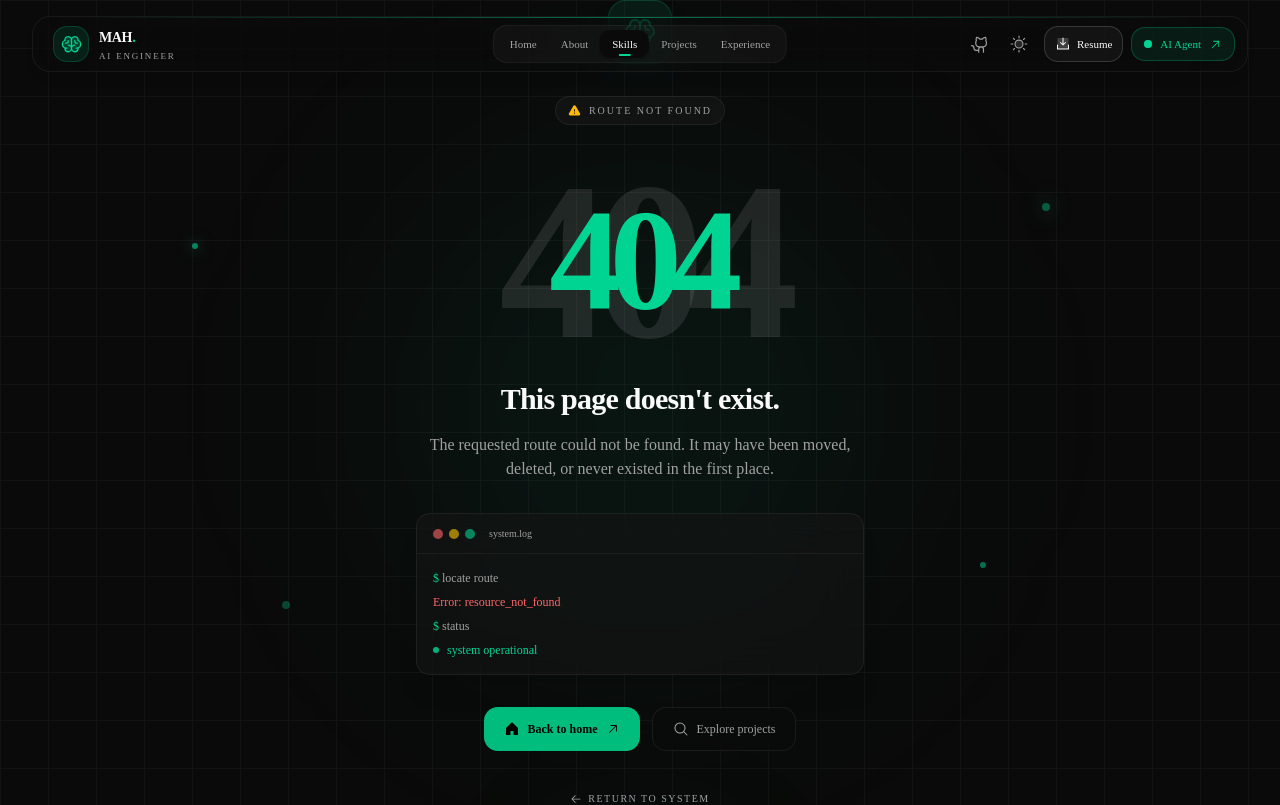
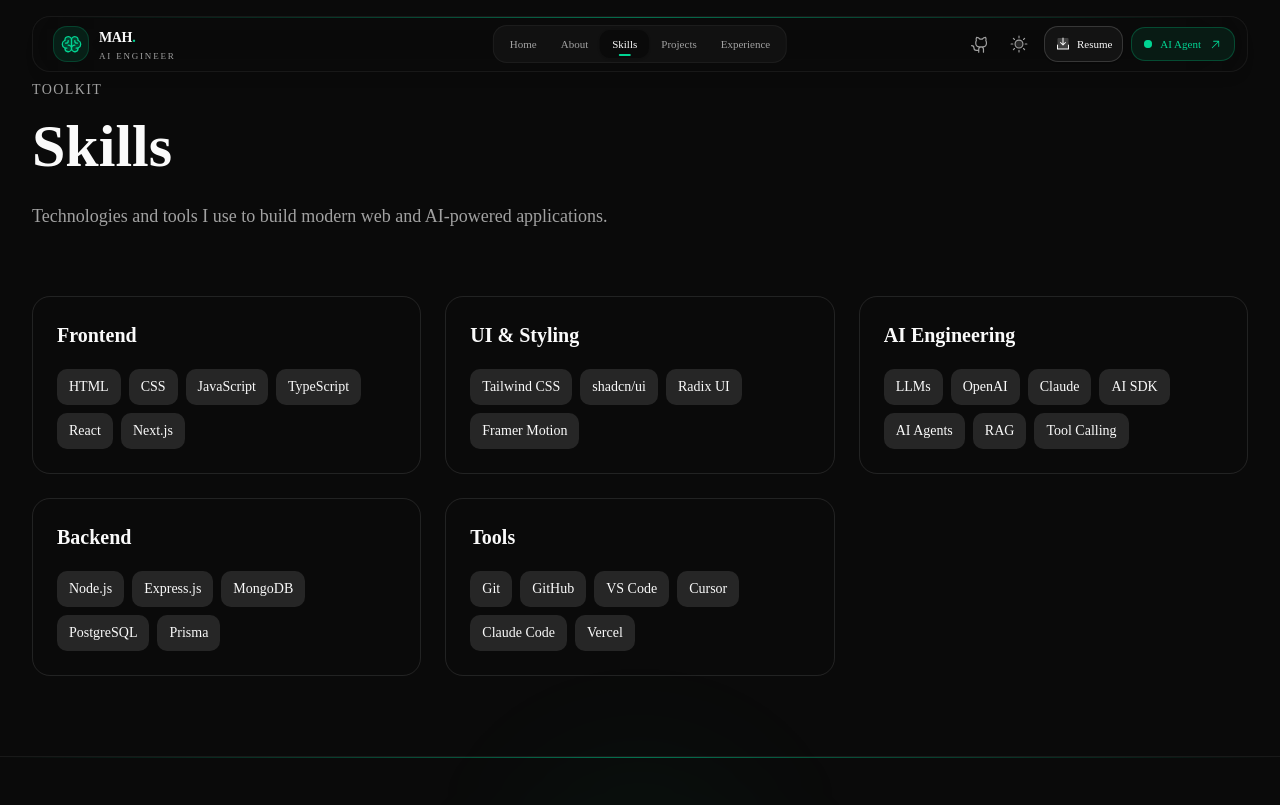
Before and after one commit to azijulhakimbd/Portfolio, a Next.js app: page /skills in a window 1280 px wide. Before the commit this address had no page. Shown: the top 805 px of the page. Built offline with nearby package versions, Linux system fonts and the light colour scheme.

Commit message:
feat:skills page add

```diff
--- /dev/null
+++ b/app/skills/page.tsx
@@ -0,0 +1,68 @@
+const skillGroups = [
+  {
+    title: "Frontend",
+    skills: ["HTML", "CSS", "JavaScript", "TypeScript", "React", "Next.js"],
+  },
+  {
+    title: "UI & Styling",
+    skills: ["Tailwind CSS", "shadcn/ui", "Radix UI", "Framer Motion"],
+  },
+  {
+    title: "AI Engineering",
+    skills: [
+      "LLMs",
+      "OpenAI",
+      "Claude",
+      "AI SDK",
+      "AI Agents",
+      "RAG",
+      "Tool Calling",
+    ],
+  },
+  {
+    title: "Backend",
+    skills: ["Node.js", "Express.js", "MongoDB", "PostgreSQL", "Prisma"],
+  },
+  {
+    title: "Tools",
+    skills: ["Git", "GitHub", "VS Code", "Cursor", "Claude Code", "Vercel"],
+  },
+];
+
+export default function SkillsPage() {
+  return (
+    <main className="mx-auto max-w-7xl px-6 py-20 lg:px-8">
+      <header className="max-w-3xl">
+        <p className="text-sm uppercase tracking-widest text-muted-foreground">
+          Toolkit
+        </p>
+
+        <h1 className="mt-4 text-4xl font-bold sm:text-6xl">Skills</h1>
+
+        <p className="mt-6 text-lg leading-8 text-muted-foreground">
+          Technologies and tools I use to build modern web and AI-powered
+          applications.
+        </p>
+      </header>
+
+      <section className="mt-16 grid gap-6 md:grid-cols-2 lg:grid-cols-3">
+        {skillGroups.map((group) => (
+          <article key={group.title} className="rounded-2xl border p-6">
+            <h2 className="text-xl font-semibold">{group.title}</h2>
+
+            <div className="mt-5 flex flex-wrap gap-2">
+              {group.skills.map((skill) => (
+                <span
+                  key={skill}
+                  className="rounded-lg bg-muted px-3 py-2 text-sm"
+                >
+                  {skill}
+                </span>
+              ))}
+            </div>
+          </article>
+        ))}
+      </section>
+    </main>
+  );
+}
```
